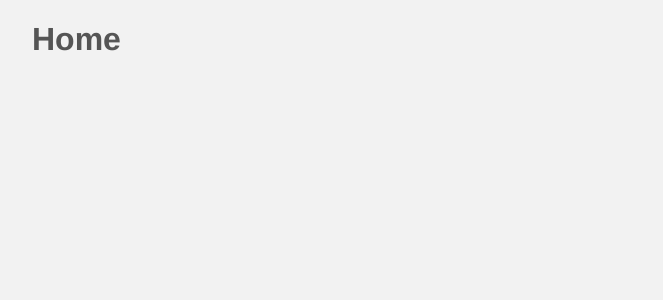
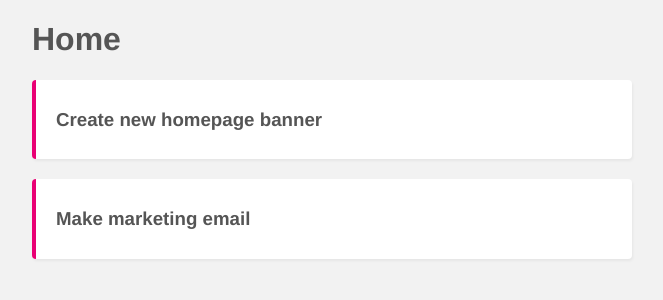
Before and after one commit to Alice-Yoon/vue-practice-project-planner, a Vue app: page / in a window 1280 px wide. Shown: the top 300 px of the page, without its empty margins (308-971 px from the left). Built offline with nearby package versions, Linux system fonts and the light colour scheme; data requests are answered from the project's data file.

Commit message:
single project draft added

```diff
--- /dev/null
+++ b/src/components/SingleProject.vue
@@ -0,0 +1,40 @@
+<template>
+  <div class="project">
+    <div class="actions">
+      <h3 @click="toggleShowDetails">{{ project.title }}</h3>
+    </div>
+    <div class="details" v-if="showDetails">
+      <p>{{ project.details }}</p>
+    </div>
+  </div>
+</template>
+
+<script>
+export default {
+  props: ['project'],
+  data() {
+    return {
+      showDetails: false
+    }
+  },
+  methods: {
+    toggleShowDetails() {
+      this.showDetails = !this.showDetails
+    }
+  }
+}
+</script>
+
+<style>
+.project {
+  margin: 20px auto;
+  background: white;
+  padding: 10px 20px;
+  border-radius: 4px;
+  box-shadow: 1px 2px 3px rgba(0,0,0,0.05);
+  border-left: 4px solid #e90074;
+}
+h3 {
+  cursor: pointer;
+}
+</style>
--- a/src/views/Home.vue
+++ b/src/views/Home.vue
@@ -1,11 +1,30 @@
 <template>
-  <h1>Home</h1>
+  <div class="home">
+    <h1>Home</h1>
+    <div v-if="projects.length">
+      <div v-for="project in projects" :key="project.id">
+        <SingleProject :project="project" />
+      </div>
+    </div>
+  </div>
 </template>
 
 <script>
+import SingleProject from '../components/SingleProject.vue'
+
 export default {
   name: 'Home',
-  components: {
+  components: { SingleProject },
+  data() {
+    return {
+      projects: []
+    }
+  },
+  mounted() {
+    fetch('http://localhost:3000/projects')
+      .then(res => res.json())
+      .then(data => this.projects = data)
+      .catch(err => console.log(err.message))
   }
 }
 </script>
```
